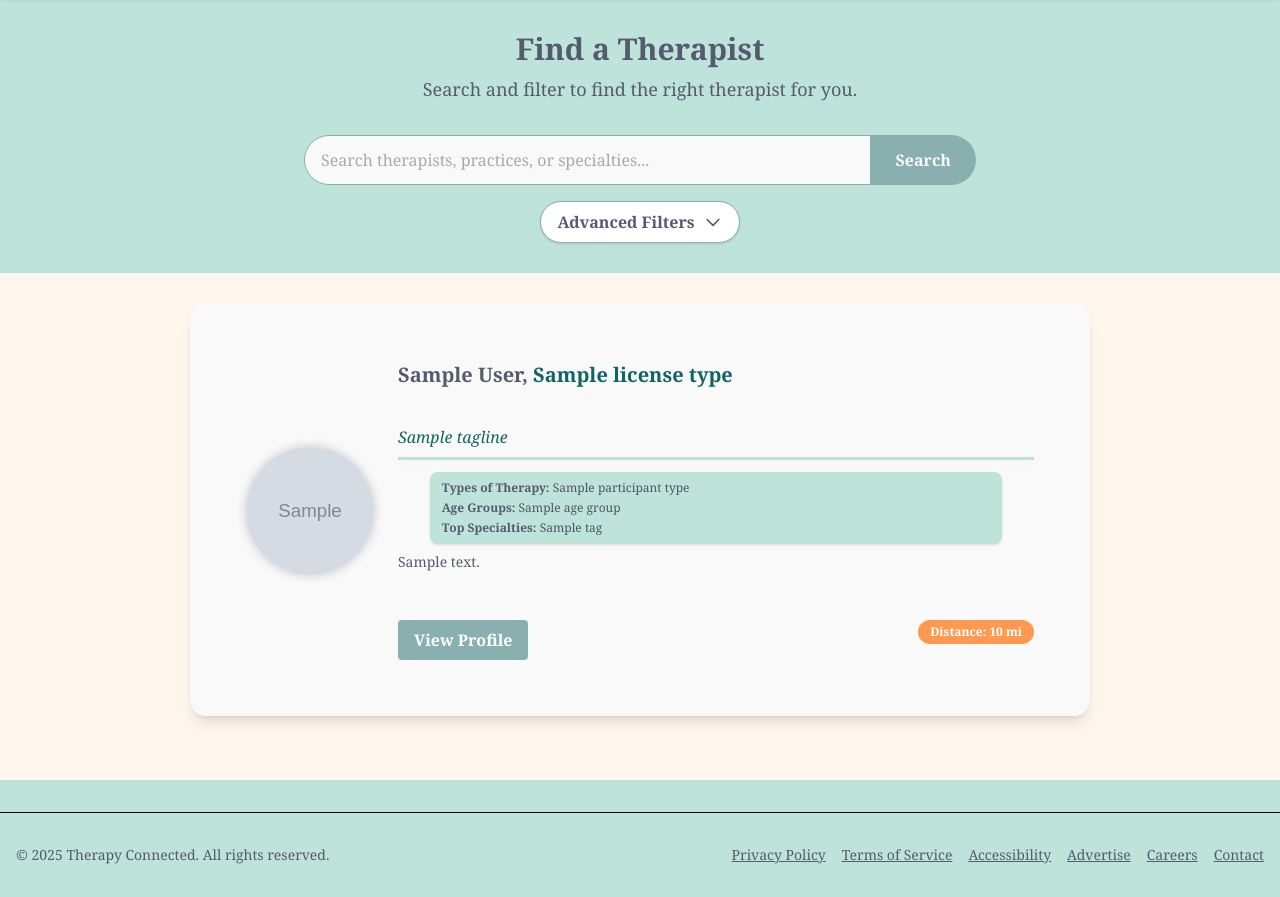
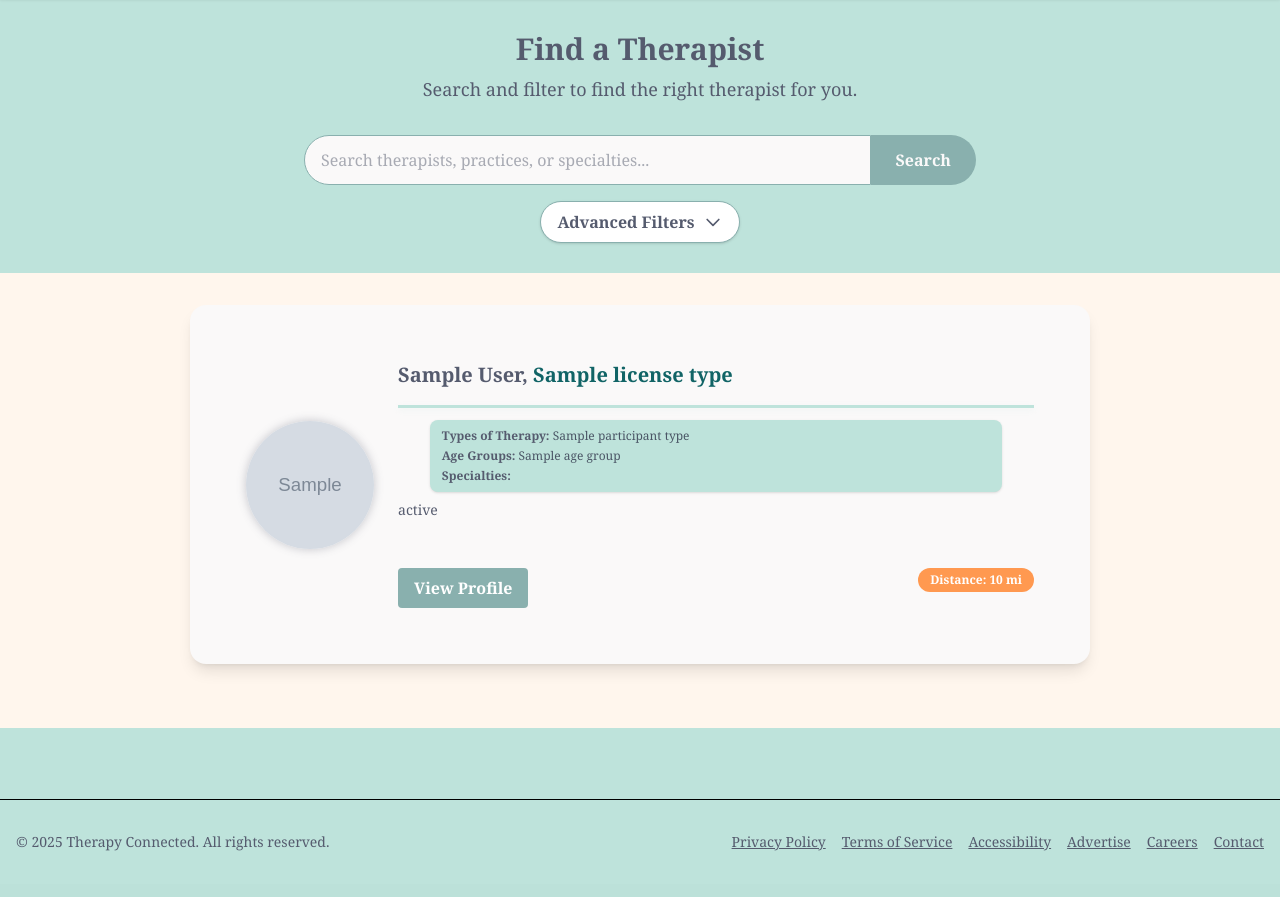
Before and after one commit to TherapyConnectedAdmin/therapy_connected, a Django app: template templates/therapists.html in a window 1280 px wide. Shown: the part 65-962 px from the top of the page. After the commit the page ends 916 px from the top, so only its background shows below. Run offline with Django 5.2, Linux system fonts and the light colour scheme; the template is opened without the code that fills it: most values are stand-ins (such as "Sample title", 1, 10 or a date in 2020); grey boxes marked "Sample" are stand-in pictures; style sheets or scripts are compiled from the project's sources; some libraries are stand-ins or nearby versions.

Commit message:
Therapist templates: remove invalid fields, add specialties + distance badge, clean filters

```diff
--- a/templates/partials/therapist_card.html
+++ b/templates/partials/therapist_card.html
@@ -25,9 +25,6 @@
     <div class="text-base mb-2" style="color: #89B0AE;">
       {{ therapist.credentials_note|default:"" }}
     </div>
-    {% if therapist.tagline %}
-      <div class="text-base italic mb-2 w-full text-left" style="color: #116466; padding-top: 1.25rem;">{{ therapist.tagline }}</div>
-    {% endif %}
     <hr class="w-full border-t border-2" style="border-color: #BEE3DB; box-shadow: 0 2px 6px 0 #BEE3DB33;" />
     <div style="height: 0.75rem;"></div>
     <div class="w-full flex justify-center mb-2">
@@ -45,43 +42,18 @@
           {% endif %}
         </div>
         <div class="text-xs text-gray-600 mb-0 w-full text-left">
-          <span class="font-semibold" style="color: #555B6E;">Top Specialties:</span>
-          {% for tag in therapist.practice_areas_tags.all %}{{ tag.name }}{% if not forloop.last %}, {% endif %}{% endfor %}
+          <span class="font-semibold" style="color: #555B6E;">Specialties:</span>
+          {% for spec in therapist.specialties.all %}{% if spec.is_top_specialty %}{{ spec.specialty.name }}{% if not forloop.last %}, {% endif %}{% endif %}{% empty %}N/A{% endfor %}
         </div>
       </div>
     </div>
-    <div class="text-sm mb-2" style="color: #555B6E;">
-      {{ therapist.short_bio }}
+    {# Removed short_bio (field not present). Could add intro_statement or personal_statement excerpts instead #}
+    {% if therapist.personal_statement_q1 %}
+    <div class="text-sm mb-2" style="color: #555B6E; max-height:4.5rem; overflow:hidden;">
+      {{ therapist.personal_statement_q1|truncatechars:220 }}
     </div>
+    {% endif %}
     <div class="mt-6 flex items-center justify-between w-full">
-      <button
-        x-data
-        :data-profile-photo-url="'{{ therapist.profile_photo.url|default:'https://randomuser.me/api/portraits/lego/1.jpg'|escapejs }}'"
-        :data-name="'{{ therapist.first_name|escapejs }} {{ therapist.last_name|escapejs }}'"
-        :data-license-type="'{{ therapist.license_type.name|default:''|escapejs }}'"
-        :data-license-type-description="'{{ therapist.license_type.description|default:''|escapejs }}'"
-        :data-credentials="'{{ therapist.credentials_note|default:''|escapejs }}'"
-        :data-tagline="'{{ therapist.tagline|default:''|escapejs }}'"
-        :data-bio="'{{ therapist.short_bio|default:''|escapejs }}'"
-        :data-specialties="'{% for tag in therapist.practice_areas_tags.all %}{{ tag.name|escapejs }}{% if not forloop.last %}, {% endif %}{% endfor %}'"
-        :data-personal-statement-q1="'{{ therapist.personal_statement_q1|default:''|escapejs }}'"
-        :data-personal-statement-q2="'{{ therapist.personal_statement_q2|default:''|escapejs }}'"
-        :data-personal-statement-q3="'{{ therapist.personal_statement_q3|default:''|escapejs }}'"
-        :data-gallery-images="'[{% for img in therapist.gallery_images.all %}\'{{ img.image.url|escapejs }}\'{% if not forloop.last %}, {% endif %}{% endfor %}]'"
-        @click="$dispatch('open-modal', {
-          profile_photo_url: $el.dataset.profilePhotoUrl,
-          name: $el.dataset.name,
-          license_type: $el.dataset.licenseType,
-          license_type_description: $el.dataset.licenseTypeDescription,
-          credentials: $el.dataset.credentials,
-          tagline: $el.dataset.tagline,
-          bio: $el.dataset.bio,
-          specialties: $el.dataset.specialties,
-          personal_statement_q1: $el.dataset.personalStatementQ1,
-          personal_statement_q2: $el.dataset.personalStatementQ2,
-          personal_statement_q3: $el.dataset.personalStatementQ3,
-          gallery_images: JSON.parse($el.dataset.galleryImages.replace(/'/g, '"'))
-        })"
       <button
         type="button"
         class="get-started-btn font-semibold rounded px-4 py-2 cursor-pointer bg-[#89B0AE] text-white hover:bg-[#555B6E]"
@@ -92,16 +64,18 @@
           license_type: '{{ therapist.license_type.name|default:''|escapejs }}',
           license_type_description: '{{ therapist.license_type.description|default:''|escapejs }}',
           credentials: '{{ therapist.credentials_note|default:''|escapejs }}',
-          tagline: '{{ therapist.tagline|default:''|escapejs }}',
-          bio: '{{ therapist.short_bio|default:''|escapejs }}',
-          specialties: '{% for tag in therapist.practice_areas_tags.all %}{{ tag.name|escapejs }}{% if not forloop.last %}, {% endif %}{% endfor %}',
+          tagline: '',
+          bio: '{{ therapist.personal_statement_q1|default:''|escapejs }}',
+          specialties: '{% for spec in therapist.specialties.all %}{% if spec.is_top_specialty %}{{ spec.specialty.name|escapejs }}{% if not forloop.last %}, {% endif %}{% endif %}{% endfor %}',
           personal_statement_q1: '{{ therapist.personal_statement_q1|default:''|escapejs }}',
           personal_statement_q2: '{{ therapist.personal_statement_q2|default:''|escapejs }}',
           personal_statement_q3: '{{ therapist.personal_statement_q3|default:''|escapejs }}',
           gallery_images: [{% for img in therapist.gallery_images.all %}'{{ img.image.url|escapejs }}'{% if not forloop.last %}, {% endif %}{% endfor %}]
         })"
       >View Profile</button>
-      <span class="bg-[#FF9950] text-white px-3 py-1 rounded-full text-xs font-semibold whitespace-nowrap">Distance: {{ therapist.distance|default:"N/A" }} mi</span>
+  {% if therapist.distance is not None %}
+  <span class="bg-[#FF9950] text-white px-3 py-1 rounded-full text-xs font-semibold whitespace-nowrap">Distance: {{ therapist.distance }} mi</span>
+  {% endif %}
       <!-- Modal include removed; now only at page level -->
     </div>
   </div>
--- a/templates/therapists.html
+++ b/templates/therapists.html
@@ -43,7 +43,7 @@
   </div>
   <!-- Therapist Cards & Pagination -->
   <div class="flex flex-col gap-2 py-8 px-2 sm:px-4" style="background-color: #FFF6ED;">
-    {% for therapist in therapists|dictsort:"distance" %}
+    {% for therapist in therapists %}
       {% include "partials/therapist_card.html" with therapist=therapist %}
     {% empty %}
       <div class="col-span-full text-center text-[#555B6E] text-lg">No therapists found matching your criteria.</div>
```
